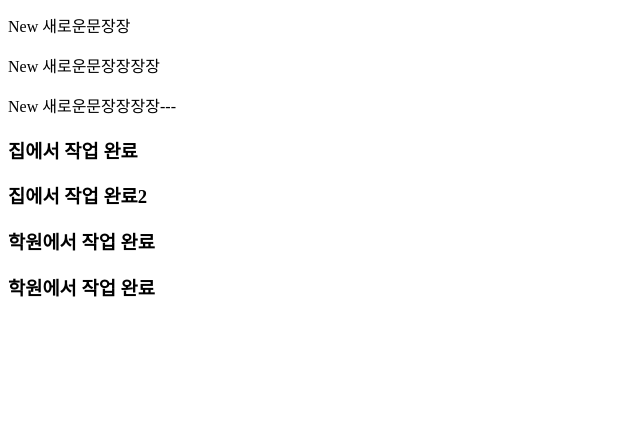
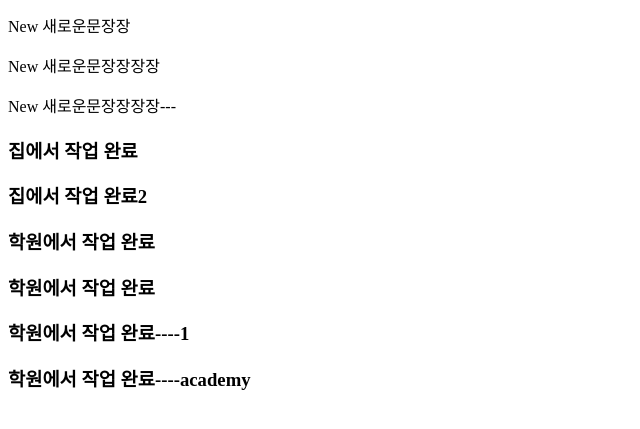
Before and after one commit to jjoy965/git-test-251016-1, a plain HTML site: page index.html in a window 1280 px wide. Shown: the part 107-536 px from the top of the page, without its empty margins (0-640 px from the left). Drawn offline with Linux system fonts and the light colour scheme.

Commit message:
academy_finished

```diff
--- a/index.html
+++ b/index.html
@@ -18,5 +18,7 @@
 
         <h3>학원에서 작업 완료</h3>
         <h3>학원에서 작업 완료</h3>
+        <h3>학원에서 작업 완료----1</h3>
+        <h3>학원에서 작업 완료----academy</h3>
     </body>
 </html>
```
